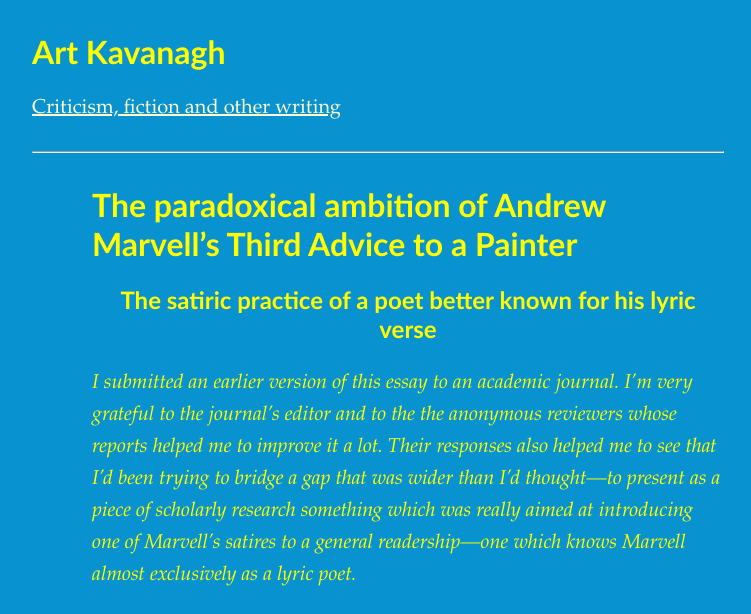
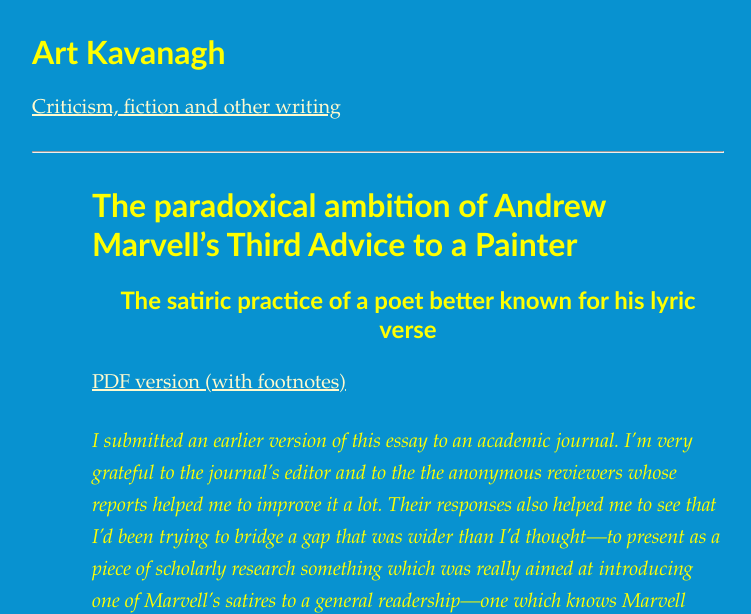
Before and after one commit to artkavanagh/github.io, a Jekyll site: the page Paradoxical-ambition.html, which Jekyll copies as it is, in a window 1280 px wide and 900 px high, cut to the strip 0-614 px from the top of the window. Shown: the whole strip, without its empty margins (232-983 px from the left). Built offline with Jekyll 4.4.1, drawn with Linux system fonts in a browser that asks for light colours.

Commit message:
Update Paradoxical-ambition.html

```diff
--- a/Paradoxical-ambition.html
+++ b/Paradoxical-ambition.html
@@ -25,6 +25,8 @@
 <h1>The paradoxical ambition of Andrew Marvell’s Third Advice to a Painter</h1>
 
 <h2>The satiric practice of a poet better known for his lyric verse</h2>
+
+<p><a href="https://www.artkavanagh.ie/paradoxical-ambition.pdf">PDF version (with footnotes)</a></p>
 
 <p class="intro">I submitted an earlier version of this essay to an academic journal. I’m very grateful to the journal’s editor and to the the anonymous reviewers whose reports helped me to improve it a lot. Their responses also helped me to see that I’d been trying to bridge a gap that was wider than I’d thought—to present as a piece of scholarly research something which was really aimed at introducing one of Marvell’s satires to a general readership—one which knows Marvell almost exclusively as a lyric poet.</p>
 
```
